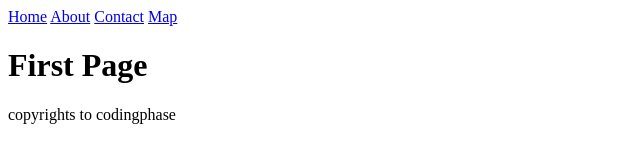
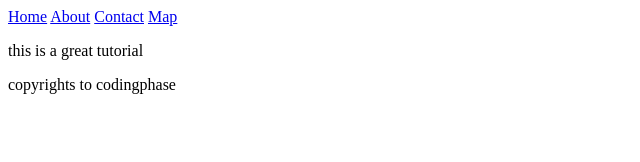
Before and after one commit to jflores1985/git-course, a plain HTML site: page index.html in a window 1280 px wide. Shown: the whole page, without its empty margins (0-640 px from the left). Drawn offline with Linux system fonts and the light colour scheme.

Commit message:
updated index.html

```diff
--- a/index.html
+++ b/index.html
@@ -8,8 +8,8 @@
         <a href="/contact.html">Contact</a>
         <a href="/map.html">Map</a>
     </header>
-    <h1>First Page</h1>
-    <p>copyrights to codingphase</p>
+    <p>this is a great tutorial</p>
+    <footer>copyrights to codingphase</footer>
 </body>
 
 </html>
```
